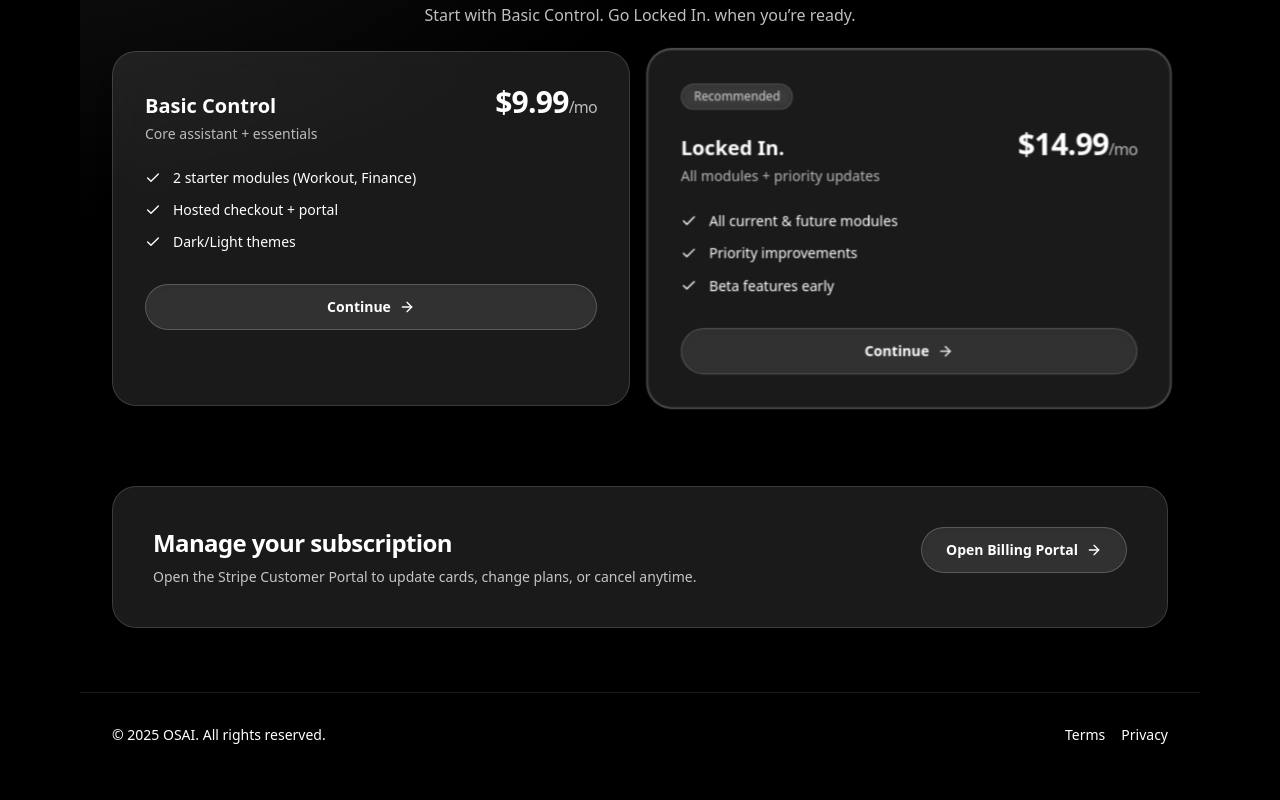
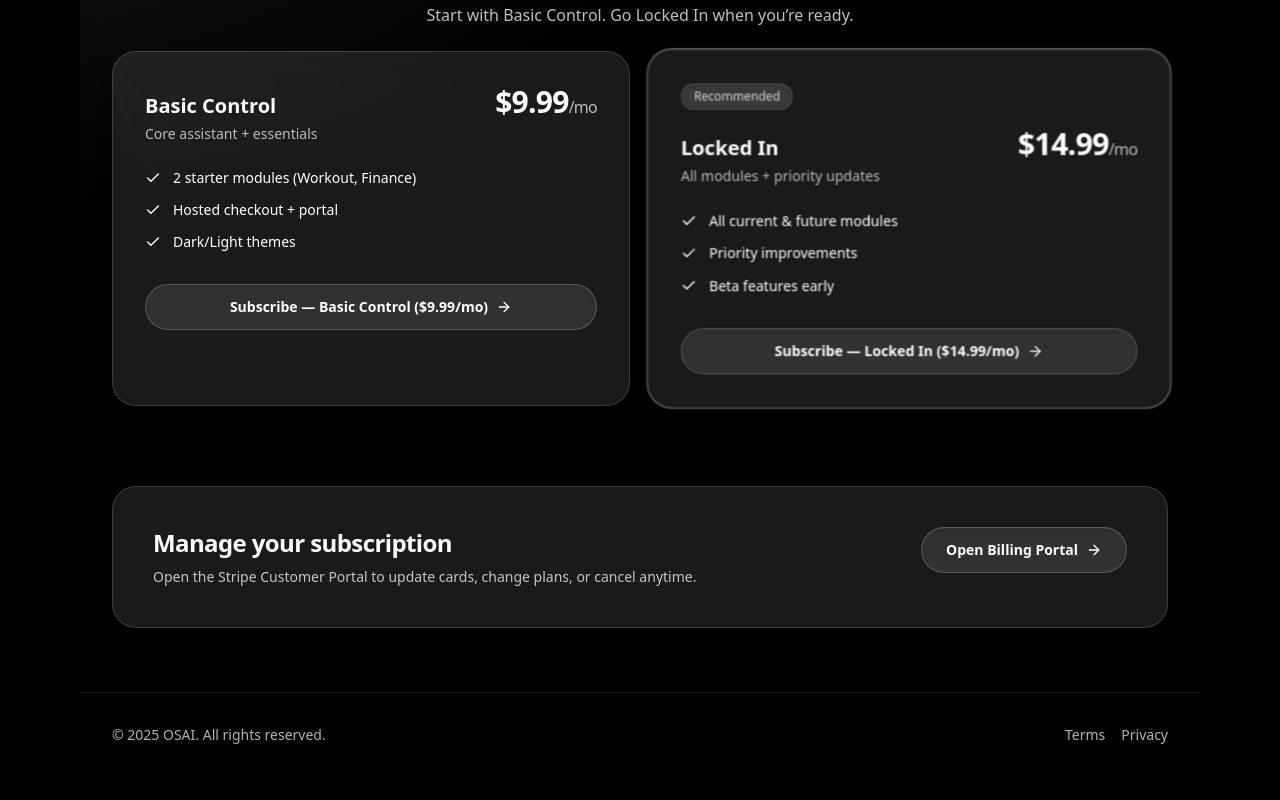
Before and after one commit to MasonIllies/OSAI, a Next.js app in the folder osai-mvp/: page / in a window 1280 px wide. Shown: the part 820-1620 px from the top of the page. Built offline with nearby package versions, Linux system fonts and the light colour scheme.

Commit message:
Update page.tsx

```diff
--- a/osai-mvp/app/page.tsx
+++ b/osai-mvp/app/page.tsx
@@ -24,14 +24,36 @@ const Row = ({ icon: Icon, title, desc }: { icon: any; title: string; desc: stri
   </div>
 );
 
-const Price = ({
-  name, price, note, features, href, popular = false,
-}: { name: string; price: string; note?: string; features: string[]; href?: string; popular?: boolean; }) => (
+type PriceProps = {
+  name: string;
+  price: string; // e.g. "$9.99"
+  note?: string;
+  features: string[];
+  href?: string; // Stripe link or internal route
+  popular?: boolean;
+};
+
+const Price = ({ name, price, note, features, href, popular = false }: PriceProps) => {
+  const external = !!href && /^https?:\/\//i.test(href);
+  const Button = (
+    <a
+      href={href || "/pricing"}
+      {...(external ? { target: "_blank", rel: "noopener noreferrer" } : {})}
+      className="mt-8 inline-flex w-full items-center justify-center gap-2 rounded-full border border-white/20 bg-white/10 px-5 py-3 text-sm font-semibold shadow-inner transition hover:bg-white/20 focus:outline-none focus:ring-2 focus:ring-white/30"
+    >
+      Subscribe — {name} ({price}/mo) <ArrowRight className="size-4" aria-hidden />
+    </a>
+  );
+
+  return (
     <FrostCard className={`p-6 md:p-8 transition-transform ${popular ? "ring-1 ring-white/40 scale-[1.01]" : "hover:scale-[1.01]"}`}>
       {popular && <div className="mb-4"><Pill>Recommended</Pill></div>}
       <div className="flex items-baseline justify-between">
         <h3 className="text-xl font-semibold">{name}</h3>
-      <div className="text-3xl font-bold tracking-tight">{price}<span className="text-base font-medium text-white/70">/mo</span></div>
+        <div className="text-3xl font-bold tracking-tight">
+          {price}
+          <span className="text-base font-medium text-white/70">/mo</span>
+        </div>
       </div>
       {note && <p className="mt-1 text-sm text-white/70">{note}</p>}
       <ul className="mt-6 space-y-3">
@@ -42,14 +64,10 @@ const Price = ({
           </li>
         ))}
       </ul>
-    <a
-      href={href || "/pricing"}
-      className="mt-8 inline-flex w-full items-center justify-center gap-2 rounded-full border border-white/20 bg-white/10 px-5 py-3 text-sm font-semibold shadow-inner transition hover:bg-white/20 focus:outline-none focus:ring-2 focus:ring-white/30"
-    >
-      Continue <ArrowRight className="size-4" aria-hidden />
-    </a>
+      {Button}
     </FrostCard>
   );
+};
 
 export default function Home() {
   return (
@@ -62,7 +80,7 @@ export default function Home() {
             <span className="font-semibold tracking-tight">OSAI</span>
             <span className="hidden md:inline text-white/50">— your personal OS</span>
           </div>
-          <div className="flex items-center gap-2">
+          <div className="flex items-center gap-4">
             <a href="#pricing" className="hidden md:inline text-sm text-white/80 hover:text-white">Pricing</a>
             <a href="#account" className="hidden md:inline text-sm text-white/80 hover:text-white">Account</a>
             <a href="/pricing" className="inline-flex items-center gap-2 rounded-full border border-white/20 bg-white/10 px-4 py-2 text-sm font-semibold shadow-inner hover:bg-white/20">
@@ -112,7 +130,9 @@ export default function Home() {
       <section id="pricing" className="mx-auto max-w-6xl px-4 sm:px-6 lg:px-8 pt-14 md:pt-20">
         <div className="mb-6 text-center">
           <h2 className="text-2xl md:text-3xl font-semibold tracking-tight">Simple pricing</h2>
-          <p className="mt-2 text-white/75">Start with <span className="font-medium">Basic Control</span>. Go <span className="font-medium">Locked In.</span> when you’re ready.</p>
+          <p className="mt-2 text-white/75">
+            Start with <span className="font-medium">Basic Control</span>. Go <span className="font-medium">Locked In</span> when you’re ready.
+          </p>
         </div>
         <div className="grid md:grid-cols-2 gap-5">
           <Price
@@ -123,7 +143,7 @@ export default function Home() {
             href="https://buy.stripe.com/6oU00kbPvh03eUbb3U7g402" // replace with your Stripe Payment Link
           />
           <Price
-            name="Locked In."
+            name="Locked In"
             price="$14.99"
             note="All modules + priority updates"
             features={["All current & future modules", "Priority improvements", "Beta features early"]}
@@ -150,7 +170,7 @@ export default function Home() {
 
       {/* FOOTER */}
       <footer className="border-t border-white/10">
-        <div className="mx-auto max-w-6xl px-4 sm:px-6 lg:px-8 py-8 text-sm flex flex-col md:flex-row items-center justify-between gap-4 text.white/70">
+        <div className="mx-auto max-w-6xl px-4 sm:px-6 lg:px-8 py-8 text-sm flex flex-col md:flex-row items-center justify-between gap-4 text-white/70">
           <div>© {new Date().getFullYear()} OSAI. All rights reserved.</div>
           <div className="flex items-center gap-4">
             <a className="hover:text-white" href="/legal/terms">Terms</a>
```
Lines whose indentation alone changed are shown as unchanged.
